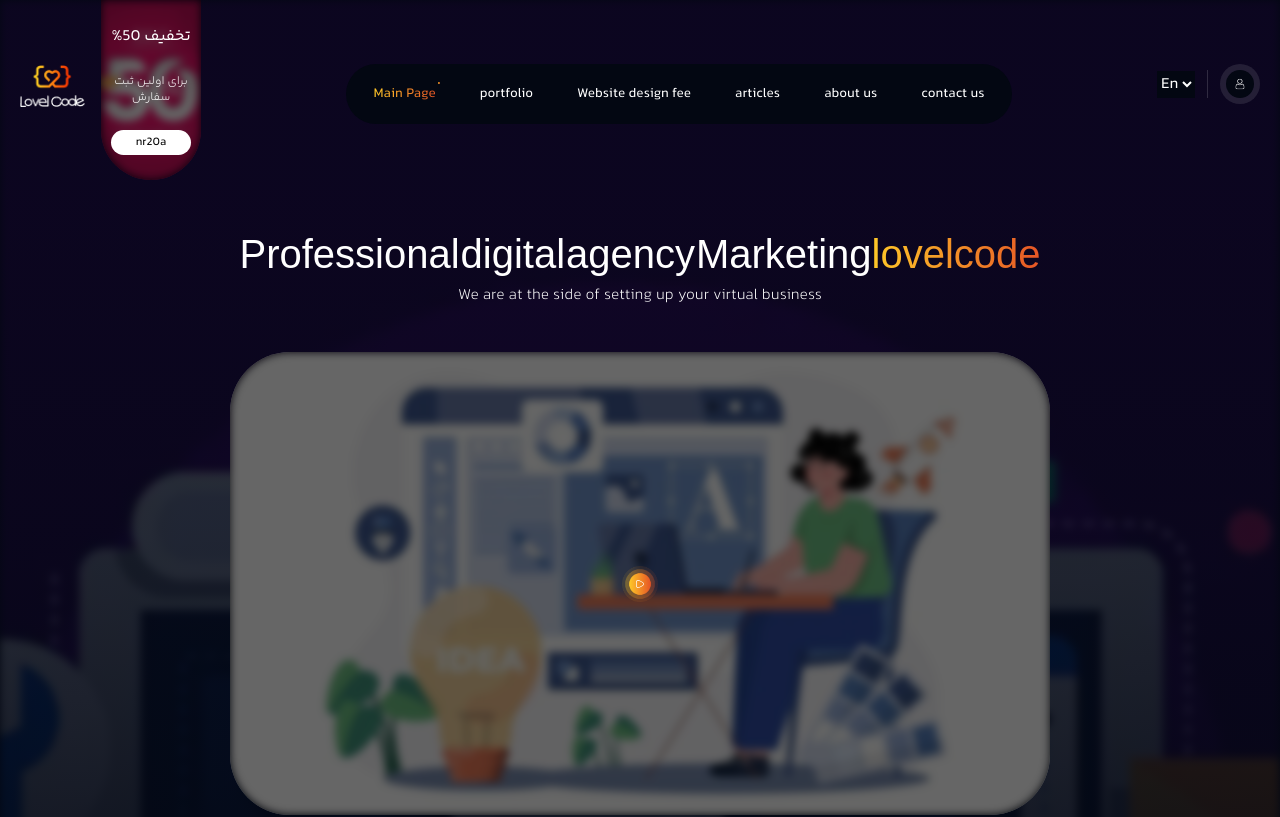
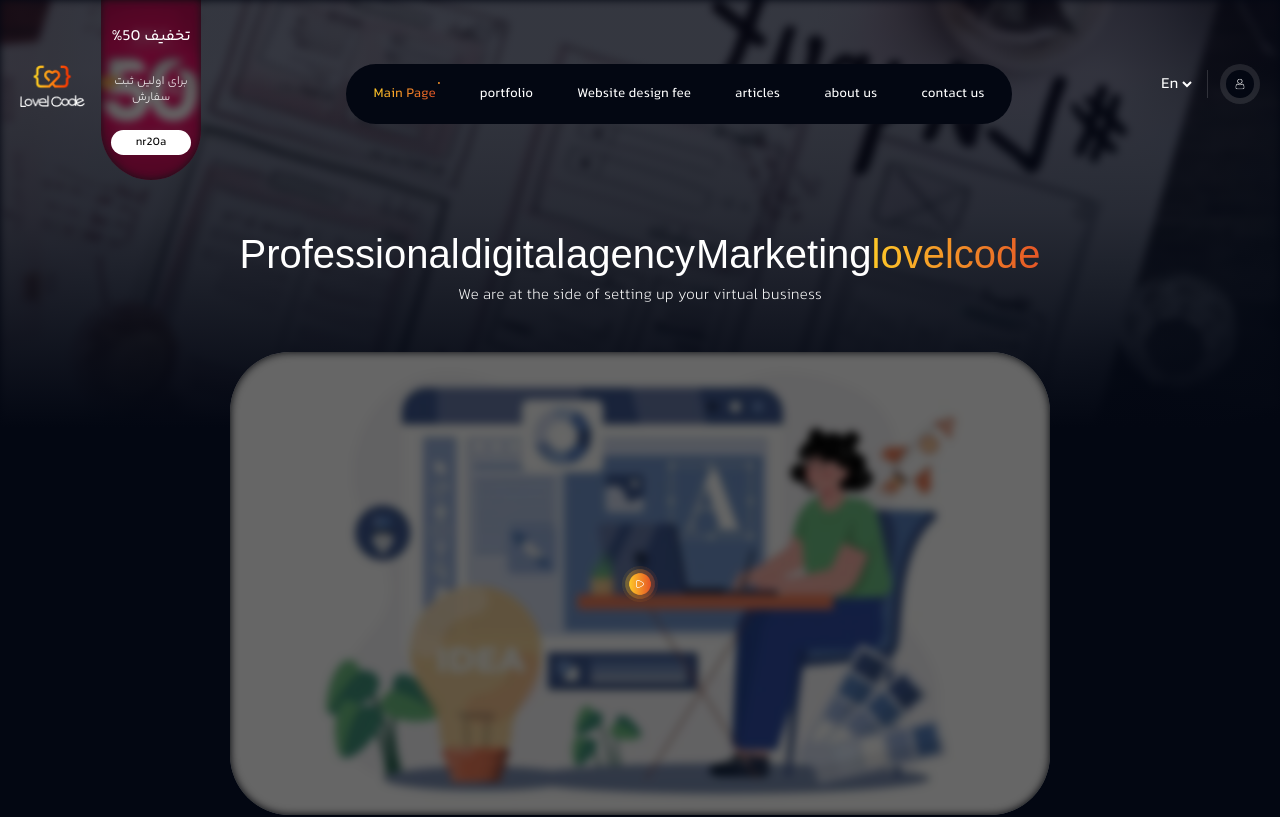
Before and after one commit to spdfalcon/company-2lang, a Next.js app: page /en in a window 1280 px wide. Shown: the top 817 px of the page. Built offline with nearby package versions, Linux system fonts and the light colour scheme.

Commit message:
mohammad

```diff
--- a/app/_components/templates/topbar/SelectLang.tsx
+++ b/app/_components/templates/topbar/SelectLang.tsx
@@ -18,7 +18,7 @@
       <select
         defaultValue={localActive}
         onChange={onSelectChange}
-        className="bg-background outline-none cursor-pointer"
+        className="bg-transparent outline-none cursor-pointer"
         name=""
         id=""
       >
```
Also changed, not shown: public/home/bg.png.
